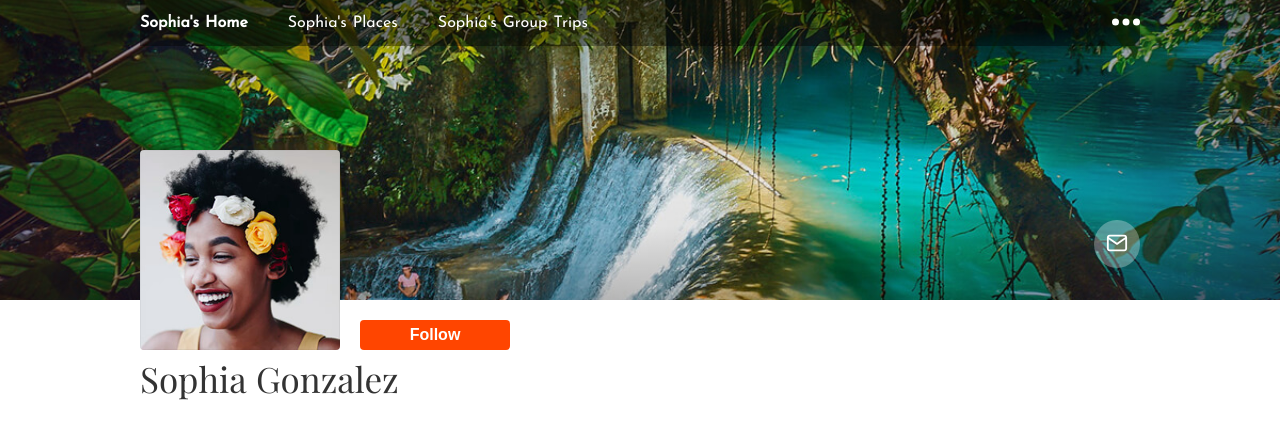
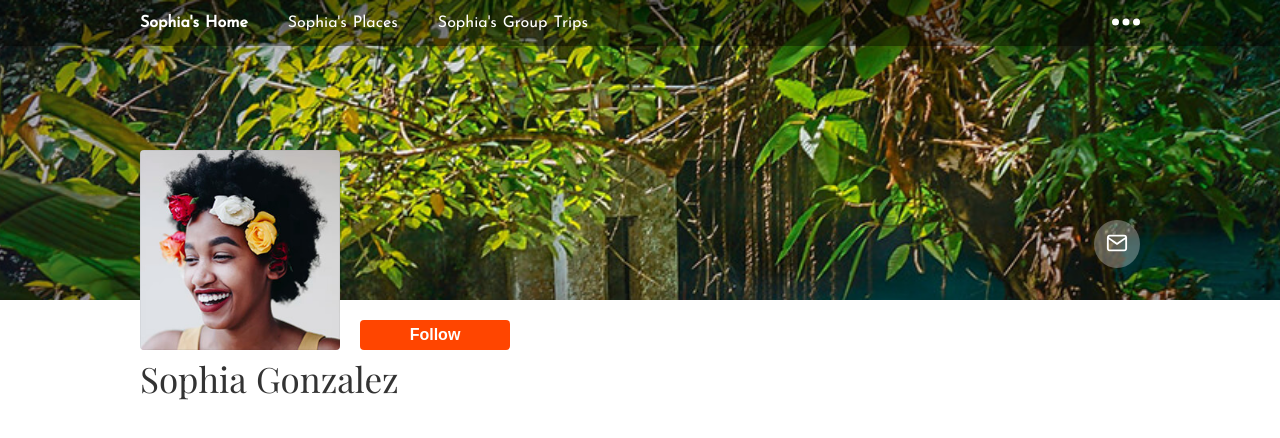
Before and after one commit to francomattar/travelapp-page-transition, a Nuxt app: page / in a window 1280 px wide. Shown: the top 438 px of the page. Built offline with nearby package versions, Linux system fonts and the light colour scheme.

Commit message:
animate header

```diff
--- a/components/AppNavigation.vue
+++ b/components/AppNavigation.vue
@@ -1,4 +1,13 @@
 <template>
+  <header :class="{ 'place' : (page === 'place'), 'group' : (page === 'group') }">
+
+    <transition-group name="bk" tag="div" class="bk-img">
+      <div key="img1" v-if="page === 'index'" class="header-img1"></div>
+      <div key="img2" v-else-if="page === 'place'" class="header-img2"></div>
+      <div key="img3" v-else class="header-img3"></div>
+    </transition-group>
+
+    <div class="nav-wrapper">
       <nav>
         <ul>
           <nuxt-link exact to="/"><li>{{ users[0].name | firstName }}'s Home</li></nuxt-link>
@@ -8,7 +17,7 @@
         <icon-base class="menu" icon-name="menu" icon-color="white" width="28" height="28">
           <icon-three-dot />
         </icon-base>
-    <transition-group :class="{ 'place' : (page === 'place'), 'group' : (page === 'group') }" tag="div">
+        <transition-group tag="div">
           <div class="profile-photo" key="profile">
             <img :src="users[0].img" />
             <div class="online"></div>
@@ -73,6 +82,8 @@
           </aside>
         </transition-group>
       </nav>
+    </div>
+  </header>
 </template>
 
 <script>
@@ -104,10 +115,119 @@ export default {
 </script>
 
 <style scoped lang="scss">
+header {
+  width: 100vw;
+  height: 300px;
+  position: relative;
+  // background: url('/header1.jpg') no-repeat center center;
+  // background-size: cover;
+  &:before {
+    content: '';
+    z-index: 10;
+    position: absolute;
+    top: 0;
+    right: 0;
+    bottom: 0;
+    left: 0;
+    background: -moz-radial-gradient(
+      center,
+      ellipse cover,
+      rgba(0, 0, 0, 0) 0%,
+      rgba(0, 0, 0, 0) 36%,
+      rgba(0, 0, 0, 0.65) 100%
+    ); /* FF3.6-15 */
+    background: -webkit-radial-gradient(
+      center,
+      ellipse cover,
+      rgba(0, 0, 0, 0) 0%,
+      rgba(0, 0, 0, 0) 36%,
+      rgba(0, 0, 0, 0.65) 100%
+    ); /* Chrome10-25,Safari5.1-6 */
+    background: radial-gradient(
+      ellipse at center,
+      rgba(0, 0, 0, 0) 0%,
+      rgba(0, 0, 0, 0) 36%,
+      rgba(0, 0, 0, 0.65) 100%
+    ); /* W3C, IE10+, FF16+, Chrome26+, Opera12+, Safari7+ */
+    filter: progid:DXImageTransform.Microsoft.gradient(
+        startColorstr='#00000000',
+        endColorstr='#a6000000',
+        GradientType=1
+      ); /* IE6-9 fallback on horizontal gradient */
+    opacity: 0.6;
+  }
+  &:after {
+    content: '';
+    position: absolute;
+    z-index: -1;
+    top: 0;
+    right: 0;
+    bottom: 0;
+    left: 0;
+    background: #000;
+  }
+}
+
+@mixin header ($imgurl) {
+  background: url($imgurl) center bottom fixed;
+  background-size: cover;
+  position: absolute;
+  width: 100vw;
+  height: 300px;
+}
+
+.header-img1 {
+  @include header('/header1.jpg');
+}
+
+.header-img2 {
+  @include header('/header2.jpg');
+}
+
+.header-img3 {
+  @include header('/header3.jpg');
+}
+
+h1 {
+  position: absolute;
+  z-index: 3000;
+  color: white;
+}
+
+.show {
+  position: absolute;
+  z-index: 3000;
+}
+
+.bk-enter-active,
+.bk-leave-active {
+  transition: all 0.4s ease;
+}
+
+.bk-enter,
+.bk-leave-to {
+  transform: scale(1.1);
+  opacity: 0;
+}
+
+.bk-img {
+  position: absolute;
+  width: 100vw;
+  height: 300px;
+  overflow: hidden;
+  top: 0;
+}
+
+.nav-wrapper {
+  width: 100vw;
+  position: relative;
+  z-index: 1000;
+  background: rgba(0, 0, 0, 0.4);
+}
+
 ul {
   list-style: none;
   padding: 15px 0;
-  background: rgba(0, 0, 0, 0.4);
   li {
     display: inline-block;
     margin-right: 40px;
--- a/layouts/default.vue
+++ b/layouts/default.vue
@@ -1,8 +1,6 @@
 <template>
   <div>
-    <header>
-      <app-navigation />
-    </header>
+    <app-navigation />
     <nuxt/>
   </div>
 </template>
@@ -65,48 +63,6 @@ h4 {
   font-weight: normal;
 }
 
-header {
-  width: 100vw;
-  height: 300px;
-  position: relative;
-  background: url('/header1.jpg') center center;
-  background-size: cover;
-  &:before {
-    content: '';
-    position: absolute;
-    top: 0;
-    right: 0;
-    bottom: 0;
-    left: 0;
-    background: -moz-radial-gradient(
-      center,
-      ellipse cover,
-      rgba(0, 0, 0, 0) 0%,
-      rgba(0, 0, 0, 0) 36%,
-      rgba(0, 0, 0, 0.65) 100%
-    ); /* FF3.6-15 */
-    background: -webkit-radial-gradient(
-      center,
-      ellipse cover,
-      rgba(0, 0, 0, 0) 0%,
-      rgba(0, 0, 0, 0) 36%,
-      rgba(0, 0, 0, 0.65) 100%
-    ); /* Chrome10-25,Safari5.1-6 */
-    background: radial-gradient(
-      ellipse at center,
-      rgba(0, 0, 0, 0) 0%,
-      rgba(0, 0, 0, 0) 36%,
-      rgba(0, 0, 0, 0.65) 100%
-    ); /* W3C, IE10+, FF16+, Chrome26+, Opera12+, Safari7+ */
-    filter: progid:DXImageTransform.Microsoft.gradient(
-        startColorstr='#00000000',
-        endColorstr='#a6000000',
-        GradientType=1
-      ); /* IE6-9 fallback on horizontal gradient */
-    opacity: 0.6;
-  }
-}
-
 main {
   max-width: 1000px;
   margin: 0 auto;
--- a/pages/index.vue
+++ b/pages/index.vue
@@ -7,6 +7,6 @@
 <script>
 </script>
 
-<style>
+<style lang="scss" scoped>
 
 </style>
```
Lines whose indentation alone changed are shown as unchanged.
